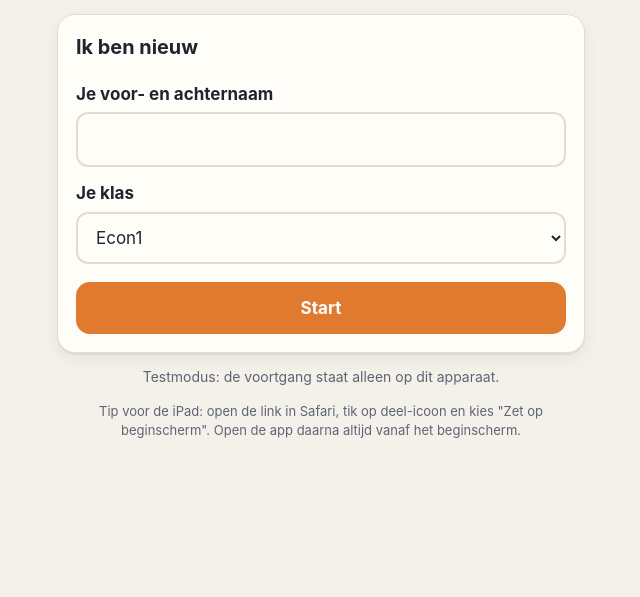
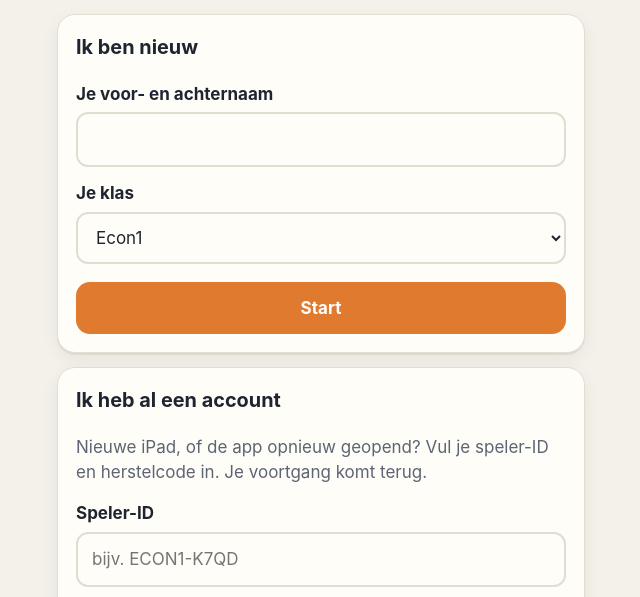
Before and after one commit to Groefsema1984/economie-4mavo, a plain HTML site: page index.html in a window 1280 px wide. Shown: the part 203-800 px from the top of the page, without its empty margins (319-959 px from the left). Drawn offline with Linux system fonts and the light colour scheme.

Commit message:
Server-URL gekoppeld
Co-Authored-By: Claude Opus 5.5 <noreply@anthropic.com>
Claude-Session: https://claude.ai/code/session_0191ARomGUFaE8PMmt4Avad5

```diff
--- a/index.html
+++ b/index.html
@@ -273,7 +273,7 @@ const EXAMEN = {vragen:[{"id":"ex.18-1.1","t":"ex","ex":"18-1","jaar":2018,"tv":
 
 // ===== Instellingen =====
 // URL van het Apps Script (web-app, eindigt op /exec). Leeg = alleen opslag op dit apparaat (testmodus).
-const DATA_ENDPOINT_URL = "";
+const DATA_ENDPOINT_URL = "https://script.google.com/macros/s/AKfycbxgJkNOJC6Y3sOo8nEy5wdf-NCDowQw0l5HSCh9AX_7MA65MAY5JdkzpI47U47FMmFj/exec";
 const KLASSEN = ['Econ1','Econ2'];           // klassen waaruit leerlingen kiezen
 const KEY = 'eco4m-v1';                  // opslagsleutel op het apparaat
 const VERSIE = '1.0';
```
